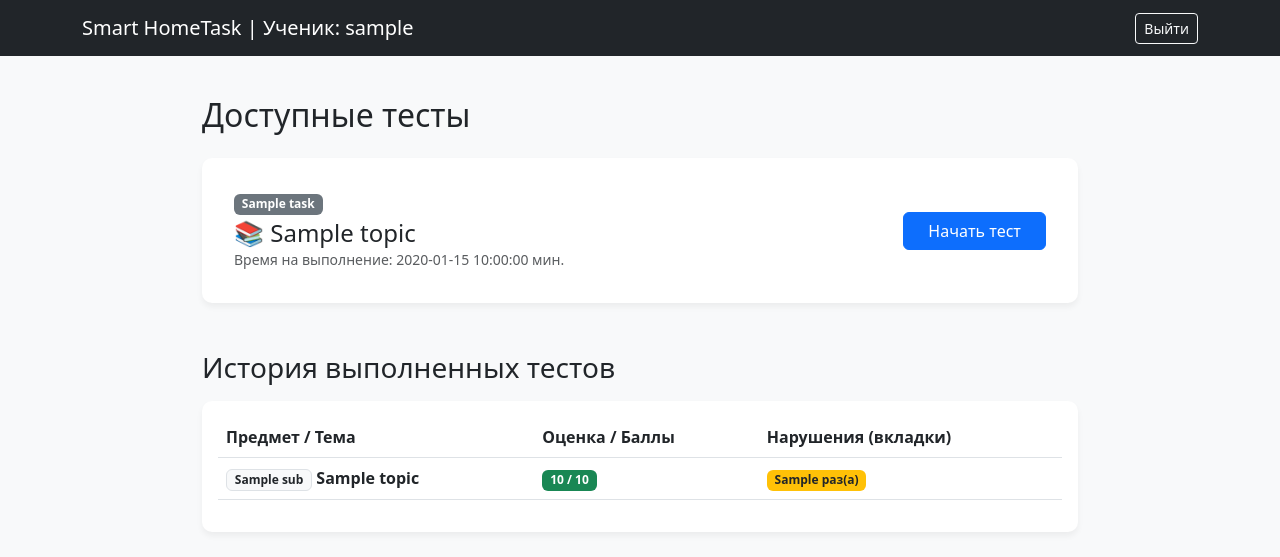
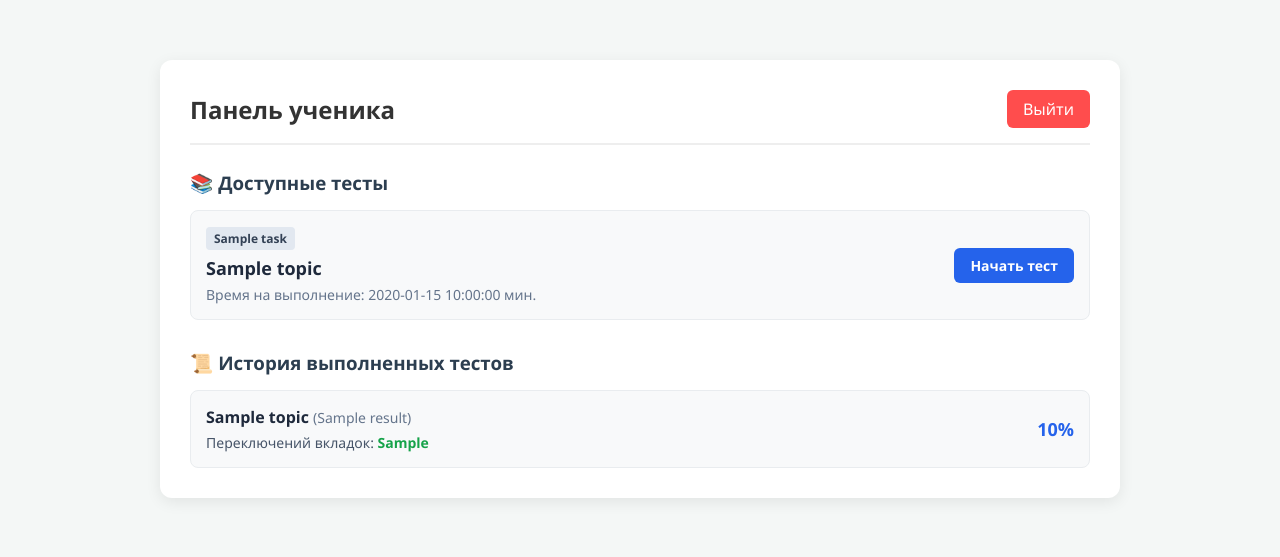
Before and after one commit to hamenovtamir-byte/SmartHomeTask, a FastAPI app: template templates/student.html in a window 1280 px wide. Shown: the top 557 px of the page. Run offline with FastAPI, Linux system fonts and the light colour scheme; the template is opened without the code that fills it: most values are stand-ins (such as "Sample title", 1, 10 or a date in 2020).

Commit message:
Update student.html

```diff
--- a/templates/student.html
+++ b/templates/student.html
@@ -2,78 +2,61 @@
 <html lang="ru">
 <head>
     <meta charset="UTF-8">
-    <title>Кабинет ученика - Smart HomeTask</title>
-    <link href="https://cdn.jsdelivr.net/npm/bootstrap@5.3.0/dist/css/bootstrap.min.css" rel="stylesheet">
-    <style>
-        body { background-color: #f8f9fa; }
-        .dashboard-container { max-width: 900px; margin: 40px auto; }
-        .card { border: none; border-radius: 10px; box-shadow: 0 4px 6px rgba(0,0,0,0.05); }
-    </style>
+    <meta name="viewport" content="width=device-width, initial-scale=1.0">
+    <title>Панель ученика</title>
+    <link rel="stylesheet" href="/static/style.css">
 </head>
 <body>
+    <div class="container" style="max-width: 900px; margin: 40px auto; background: #ffffff; padding: 30px; border-radius: 12px; box-shadow: 0 4px 15px rgba(0,0,0,0.08);">
 
-<nav class="navbar navbar-expand-lg navbar-dark bg-dark">
-    <div class="container">
-        <a class="navbar-brand" href="#">Smart HomeTask | Ученик: {{ username }}</a>
-        <a href="/logout" class="btn btn-outline-light btn-sm">Выйти</a>
-    </div>
-</nav>
+        <header class="student-header" style="display: flex; justify-content: space-between; align-items: center; border-bottom: 2px solid #eee; padding-bottom: 15px; margin-bottom: 25px;">
+            <h2 style="margin: 0; color: #333;">Панель ученика</h2>
+            <a href="/logout" class="btn-logout" style="background-color: #ff4d4d; color: white; padding: 8px 16px; border-radius: 6px; text-decoration: none; font-weight: 500;">Выйти</a>
+        </header>
 
-<div class="container dashboard-container">
-    <h2 class="mb-4">Доступные тесты</h2>
-
-    <!-- Список доступных заданий: видны ТОЛЬКО предмет, тема и кнопка -->
-    <div class="card mb-5">
-        <div class="card-body">
+        <!-- Доступные тесты -->
+        <section class="tasks-section" style="margin-bottom: 30px;">
+            <h3 style="color: #2c3e50; margin-bottom: 15px;">📚 Доступные тесты</h3>
             {% if tasks %}
-                <div class="list-group list-group-flush">
+                <div style="display: flex; flex-direction: column; gap: 12px;">
                     {% for task in tasks %}
-                        <div class="list-group-item d-flex justify-content-between align-items-center py-3">
+                        <div style="background: #f8f9fa; border: 1px solid #e9ecef; padding: 15px; border-radius: 8px; display: flex; justify-content: space-between; align-items: center;">
                             <div>
-                                <span class="badge bg-secondary mb-1">{{ task.subject }}</span>
-                                <h4 class="mb-0 text-dark">📚 {{ task.topic }}</h4>
-                                <small class="text-muted">Время на выполнение: {{ task.time_limit }} мин.</small>
+                                <span style="background: #e2e8f0; padding: 3px 8px; border-radius: 4px; font-size: 12px; font-weight: 600; color: #334155;">{{ task.subject }}</span>
+                                <h4 style="margin: 8px 0 5px 0; color: #1e293b; font-size: 18px;">{{ task.topic }}</h4>
+                                <p style="margin: 0; color: #64748b; font-size: 14px;">Время на выполнение: {{ task.time_limit }} мин.</p>
                             </div>
-                            <a href="/student/solve/{{ task.id }}" class="btn btn-primary px-4">Начать тест</a>
+                            <a href="/student/solve/{{ task.id }}" class="btn-submit" style="background: #2563eb; color: white; padding: 8px 16px; border-radius: 6px; text-decoration: none; font-weight: 600; font-size: 14px;">Начать тест</a>
                         </div>
                     {% endfor %}
                 </div>
             {% else %}
-                <p class="text-muted mb-0">На данный момент нет доступных заданий.</p>
+                <p style="color: #888;">Пока нет доступных тестов.</p>
             {% endif %}
-        </div>
-    </div>
+        </section>
 
-    <h3 class="mb-3">История выполненных тестов</h3>
-    <div class="card">
-        <div class="card-body">
-            {% if my_submissions %}
-                <div class="table-responsive">
-                    <table class="table align-middle">
-                        <thead>
-                            <tr>
-                                <th>Предмет / Тема</th>
-                                <th>Оценка / Баллы</th>
-                                <th>Нарушения (вкладки)</th>
-                            </tr>
-                        </thead>
-                        <tbody>
-                            {% for sub in my_submissions %}
-                                <tr>
-                                    <td><span class="badge bg-light text-dark border">{{ sub.subject }}</span> <strong>{{ sub.topic }}</strong></td>
-                                    <td><span class="badge bg-success">{{ sub.score }} / 10</span></td>
-                                    <td><span class="badge bg-warning text-dark">{{ sub.tab_switches }} раз(а)</span></td>
-                                </tr>
-                            {% endfor %}
-                        </tbody>
-                    </table>
+        <!-- История выполненных тестов -->
+        <section class="results-section">
+            <h3 style="color: #2c3e50; margin-bottom: 15px;">📜 История выполненных тестов</h3>
+            {% if results %}
+                <div style="display: flex; flex-direction: column; gap: 10px;">
+                    {% for r in results %}
+                        <div style="background: #f8f9fa; border: 1px solid #e9ecef; padding: 15px; border-radius: 8px; display: flex; justify-content: space-between; align-items: center;">
+                            <div>
+                                <h4 style="margin: 0 0 5px 0; color: #1e293b;">{{ r.topic }} <span style="font-weight: normal; font-size: 14px; color: #64748b;">({{ r.subject }})</span></h4>
+                                <p style="margin: 0; font-size: 14px; color: #475569;">Переключений вкладок: <strong style="color: {% if r.tab_switches > 0 %}#dc2626{% else %}#16a34a{% endif %};">{{ r.tab_switches }}</strong></p>
+                            </div>
+                            <div style="text-align: right;">
+                                <span style="font-size: 18px; font-weight: bold; color: #2563eb;">{{ r.score }}%</span>
+                            </div>
+                        </div>
+                    {% endfor %}
                 </div>
             {% else %}
-                <p class="text-muted mb-0">Вы еще не выполнили ни одного теста.</p>
+                <p style="color: #888;">Вы еще не выполнили ни одного теста.</p>
             {% endif %}
-        </div>
+        </section>
+
     </div>
-</div>
-
 </body>
 </html>
```
